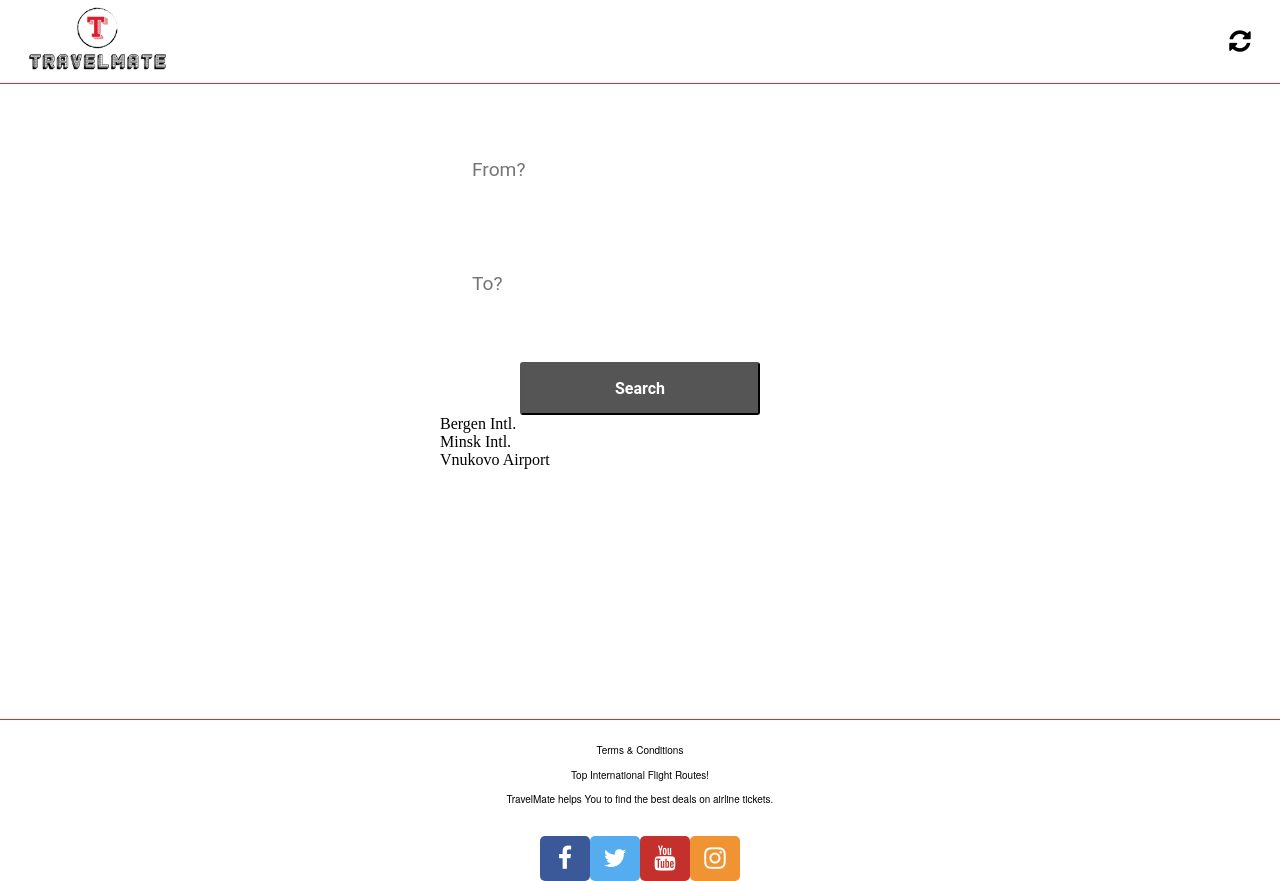
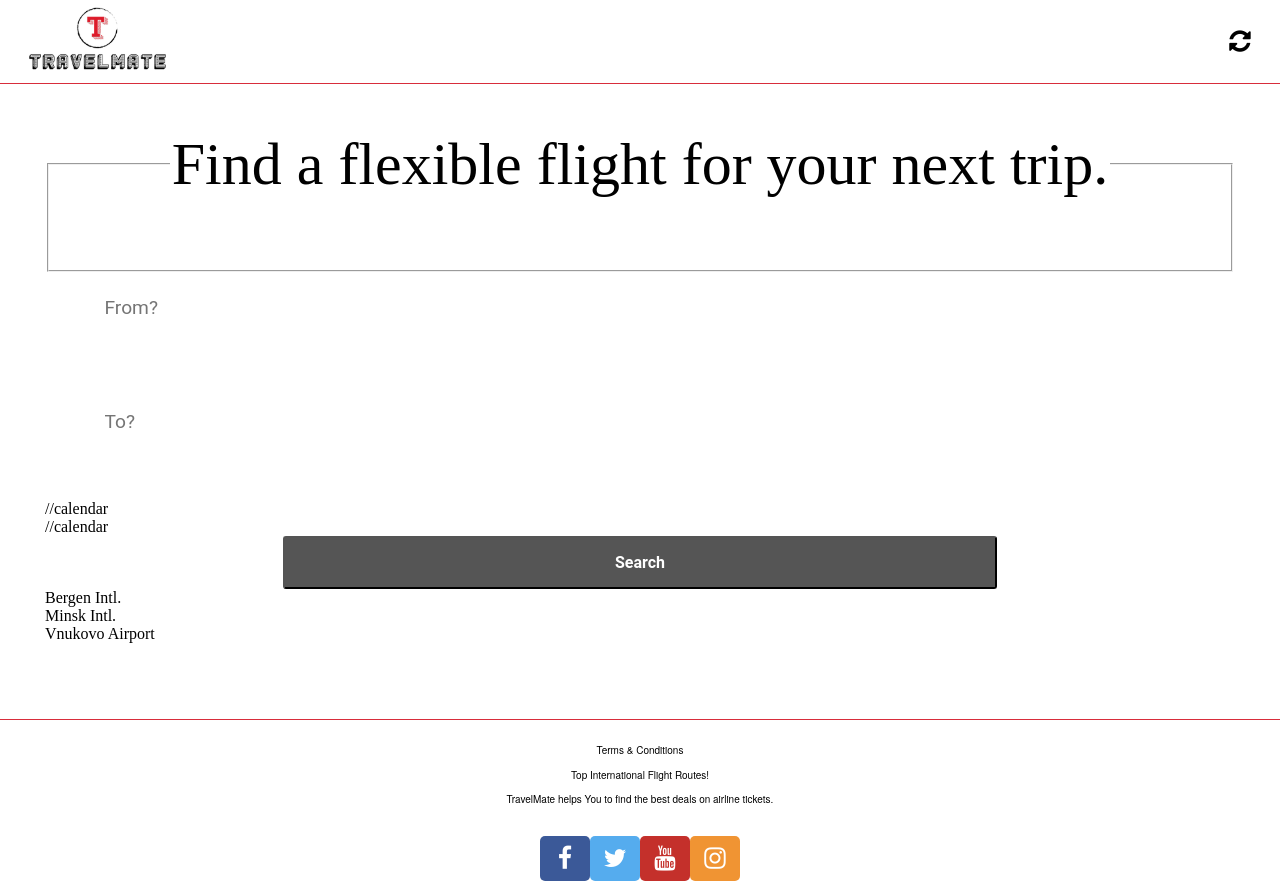
Before and after one commit to irrelephant-io/travel-mate-client, a React (Create React App) app: page / in a window 1280 px wide. Built offline with nearby package versions, Linux system fonts and the light colour scheme.

Commit message:
Edit the start page

```diff
--- a/src/components/SearchContainer/AirportSelector/AirportSelector.jsx
+++ b/src/components/SearchContainer/AirportSelector/AirportSelector.jsx
@@ -16,9 +16,13 @@ const AirportSelector = () => {
     }
 
     return (
-        <div className={s.airportSelectorContainer}>
+        <form className={s.airportSelectorContainer}>
+            <fieldset>
+                <legend>Find a flexible flight for your next trip.</legend>
+            </fieldset>
             <div>
                 <div className={s.searchBarContainer}>
+                    <div className={s.searchFrom}>
                         <input
                             type="text"
                             className={s.input}
@@ -28,8 +32,17 @@ const AirportSelector = () => {
                             onChange={e => setSearchStringDebounced(e.target.value)}
                         />
                         <label htmlFor="from" className={s.label}>From?</label>
+                    </div>
+                    <div className={s.searchTo}>
                         <input type="text" className={s.input} id="to" placeholder="To?" required="" />
                         <label htmlFor="to" className={s.label}>To?</label>
+                    </div>
+                    <div className={s.whenTo}>
+                        //calendar
+                    </div>
+                    <div className={s.whenFrom}>
+                    //calendar
+                    </div>
                     <div className={s.buttonContainer}>
                         <NavLink to="/result">
                             <button>Search</button>
@@ -38,7 +51,7 @@ const AirportSelector = () => {
                 </div>
             </div>
             <div>{airports.map(ap => <span>{ap.name}</span>)}</div>
-        </div>
+        </form>
     );
 }
 
--- a/src/components/SearchContainer/AirportSelector/AirportSelector.module.css
+++ b/src/components/SearchContainer/AirportSelector/AirportSelector.module.css
@@ -31,13 +31,22 @@
 
 .airportSelectorContainer {
     margin: 0 auto;
-    width: 400px;
+    width: 100%;
+    max-width: 1190px;
     padding: 50px 10px;
 }
 
 .airportSelectorContainer>div {
     display: flex;
     flex-direction: column;
+}
+
+.airportSelectorContainer legend {
+    font-size: 60px;
+    line-height: 1;
+    margin-bottom: 60px;
+    font-weight: 400;
+    text-align: center;
 }
 
 .buttonContainer {
```
Lines whose indentation alone changed are shown as unchanged.
